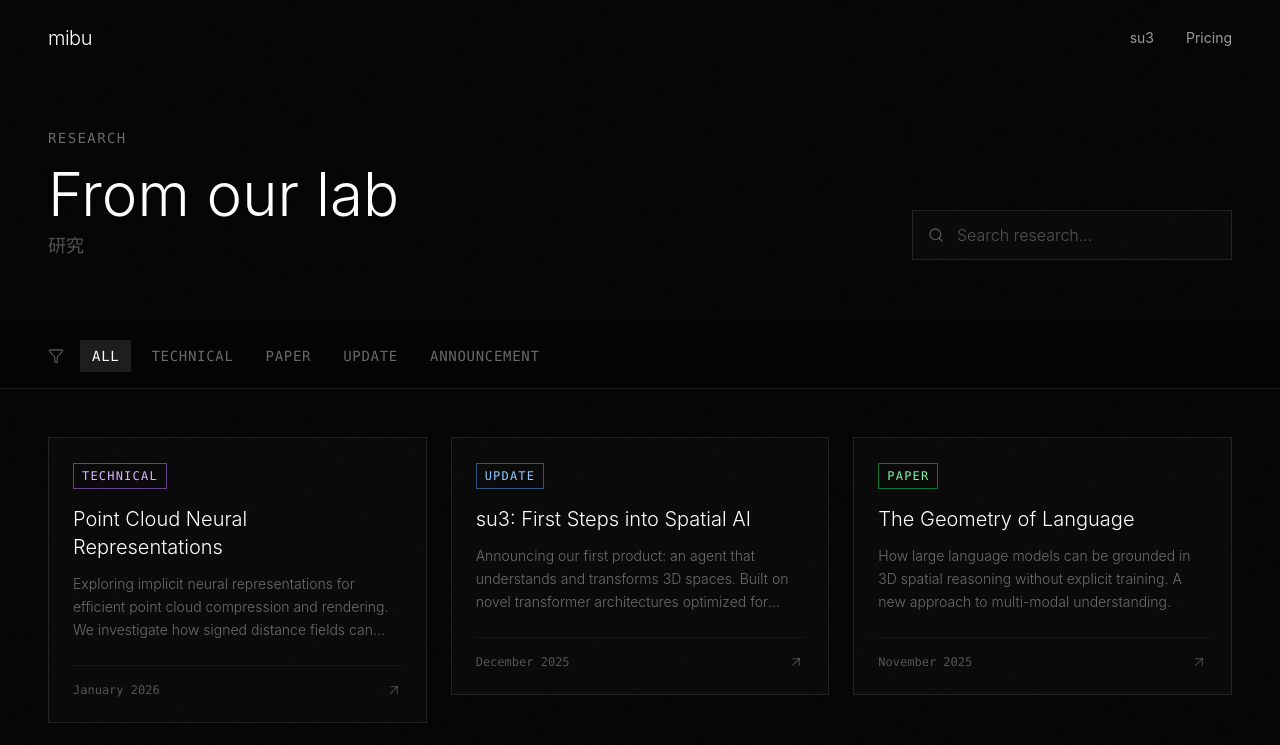
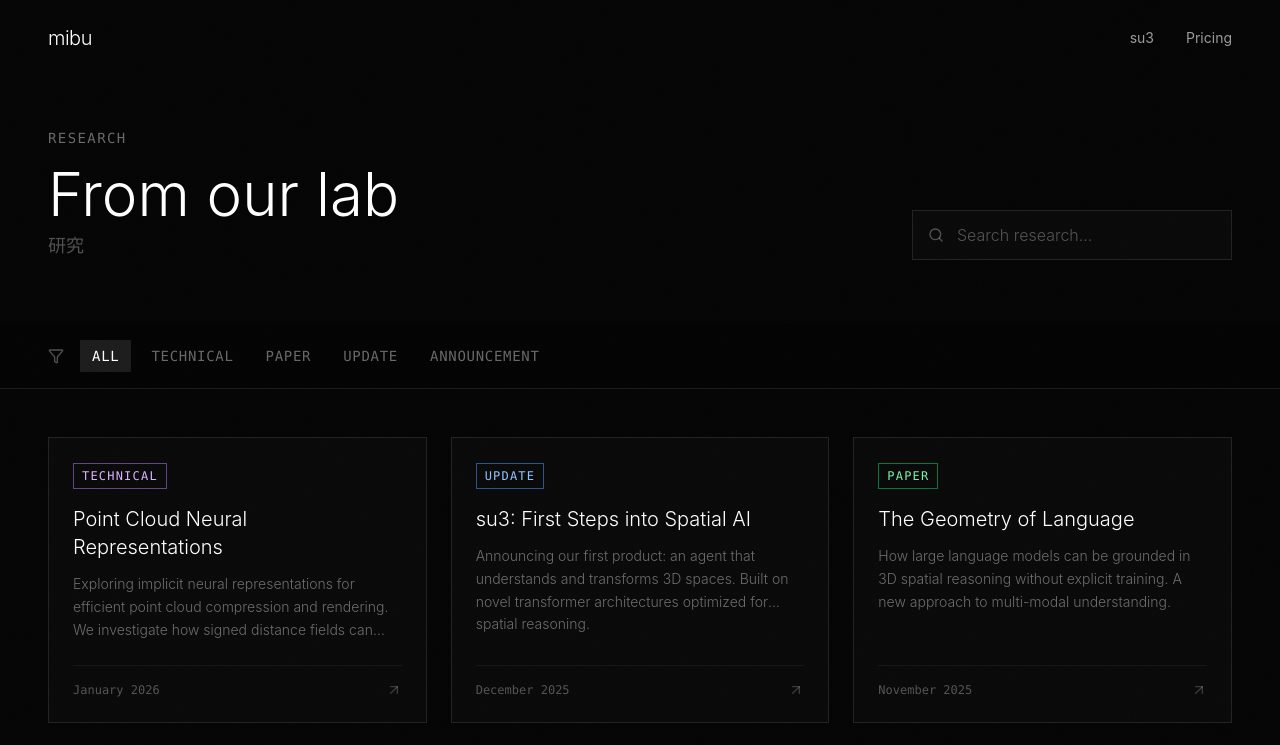
Before and after one commit to ryushen-tan/subspace, a React (Vite) app in the folder fe/: page /research in a window 1280 px wide. Shown: the top 745 px of the page. Built offline with nearby package versions, Linux system fonts and the light colour scheme.

Commit message:
research boxes resize

```diff
--- a/fe/src/components/research/BlogCard.jsx
+++ b/fe/src/components/research/BlogCard.jsx
@@ -14,9 +14,9 @@ const BlogCard = ({ post }) => {
   return (
     <Link
       to={`/research/${post.slug}`}
-      className="group block"
+      className="group block h-full"
     >
-      <article className="h-full p-6 border border-white/10 bg-white/[0.02]
+      <article className="h-full flex flex-col p-6 border border-white/10 bg-white/[0.02]
                         hover:border-white/20 hover:bg-white/[0.04]
                         transition-all duration-500"
       >
@@ -34,13 +34,13 @@ const BlogCard = ({ post }) => {
           {post.title}
         </h3>
 
-        {/* Excerpt */}
-        <p className="text-white/40 font-light text-sm leading-relaxed mb-6 line-clamp-3">
+        {/* Excerpt - flex-grow to push footer down */}
+        <p className="text-white/40 font-light text-sm leading-relaxed mb-6 line-clamp-3 flex-grow">
           {post.excerpt}
         </p>
 
-        {/* Footer */}
-        <div className="flex items-center justify-between pt-4 border-t border-white/5">
+        {/* Footer - always at bottom */}
+        <div className="flex items-center justify-between pt-4 border-t border-white/5 mt-auto">
           <span className="font-mono text-xs text-white/30">{post.date}</span>
           <ArrowUpRight className="w-4 h-4 text-white/20 group-hover:text-white/60
                                   transition-colors" />
--- a/fe/src/pages/Research.jsx
+++ b/fe/src/pages/Research.jsx
@@ -180,9 +180,9 @@ const Research = () => {
       <main className="px-6 lg:px-12 py-12">
         <div className="max-w-7xl mx-auto">
           {filteredPosts.length > 0 ? (
-            <div ref={gridRef} className="grid sm:grid-cols-2 lg:grid-cols-3 gap-6">
+            <div ref={gridRef} className="grid sm:grid-cols-2 lg:grid-cols-3 gap-6 items-stretch">
               {filteredPosts.map((post) => (
-                <div key={post.slug} className="research-card">
+                <div key={post.slug} className="research-card h-full">
                   <BlogCard post={post} />
                 </div>
               ))}
```
